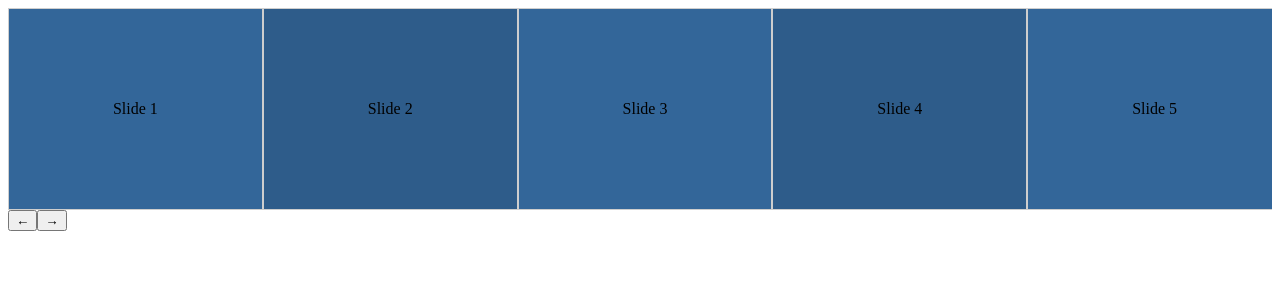
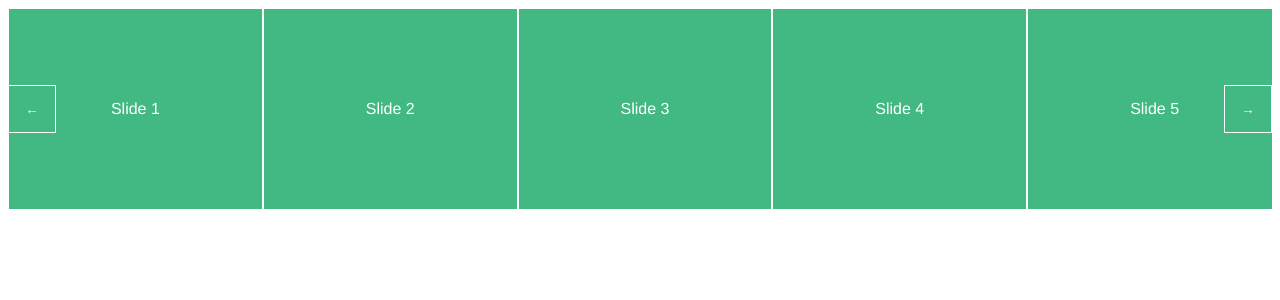
Before and after one commit to endredev/varousel, a Vue app: page / in a window 1280 px wide. Shown: the top 300 px of the page. Built offline with nearby package versions, Linux system fonts and the light colour scheme.

Commit message:
little vue style for the evening

```diff
--- a/src/App.vue
+++ b/src/App.vue
@@ -1,8 +1,6 @@
 <template>
   <div id="app">
-    <carousel
-      class="story-carousel story-carousel--colors story-carousel--multiple"
-    >
+    <carousel>
       <slide
         class="story-carousel__slide"
         v-for="{ id, content } in mocks"
@@ -34,3 +32,10 @@ import mocks from "./mock";
 })
 export default class App extends Vue {}
 </script>
+
+<style>
+body {
+  font-family: "Source Sans Pro", "Helvetica Neue", Arial, sans-serif;
+  font-size: 1rem;
+}
+</style>
--- a/src/components/Carousel.vue
+++ b/src/components/Carousel.vue
@@ -1,5 +1,5 @@
 <template>
-  <div>
+  <div class="carousel-holder">
     <!-- Slot for content slides -->
     <component :is="tag" class="carousel">
       <slot />
@@ -49,6 +49,9 @@ export default class Carousel extends Vue {}
 </script>
 
 <style lang="scss">
+.carousel-holder {
+  position: relative;
+
   .carousel {
     display: flex;
     overflow-x: scroll;
@@ -71,11 +74,30 @@ export default class Carousel extends Vue {}
     cursor: not-allowed;
   }
 
-.carousel__arrows--left {
+  .carousel__arrows {
+    position: absolute;
+    top: 0;
+    bottom: 0;
+    margin: auto;
+    width: 48px;
+    height: 48px;
+    padding: 0;
+    background: transparent;
+    border: 1px solid white;
+    color: white;
+    cursor: pointer;
+    outline: none;
+
+    &:hover {
+      background-color: #ffffff38;
+    }
+
+    &--left {
       left: 0;
     }
-
-.carousel__arrows--right {
+    &--right {
       right: 0;
     }
+  }
+}
 </style>
--- a/src/components/Slide.vue
+++ b/src/components/Slide.vue
@@ -25,19 +25,13 @@ export default class Slide extends Vue {}
   height: 100%;
   min-height: 200px;
   scroll-snap-align: start;
-  border: 1px solid #cecece;
+  border: 1px solid white;
+  color: white;
   display: flex;
   justify-content: center;
   align-items: center;
   outline: none;
-
-  &:nth-child(n + 1) {
-    background: #2e5c8a;
-  }
-
-  &:nth-child(2n + 1) {
-    background: #336699;
-  }
+  background-color: #42b983;
 
   @media (min-width: 500px) {
     flex: 0 0 50%;
```
Lines whose indentation alone changed are shown as unchanged.
